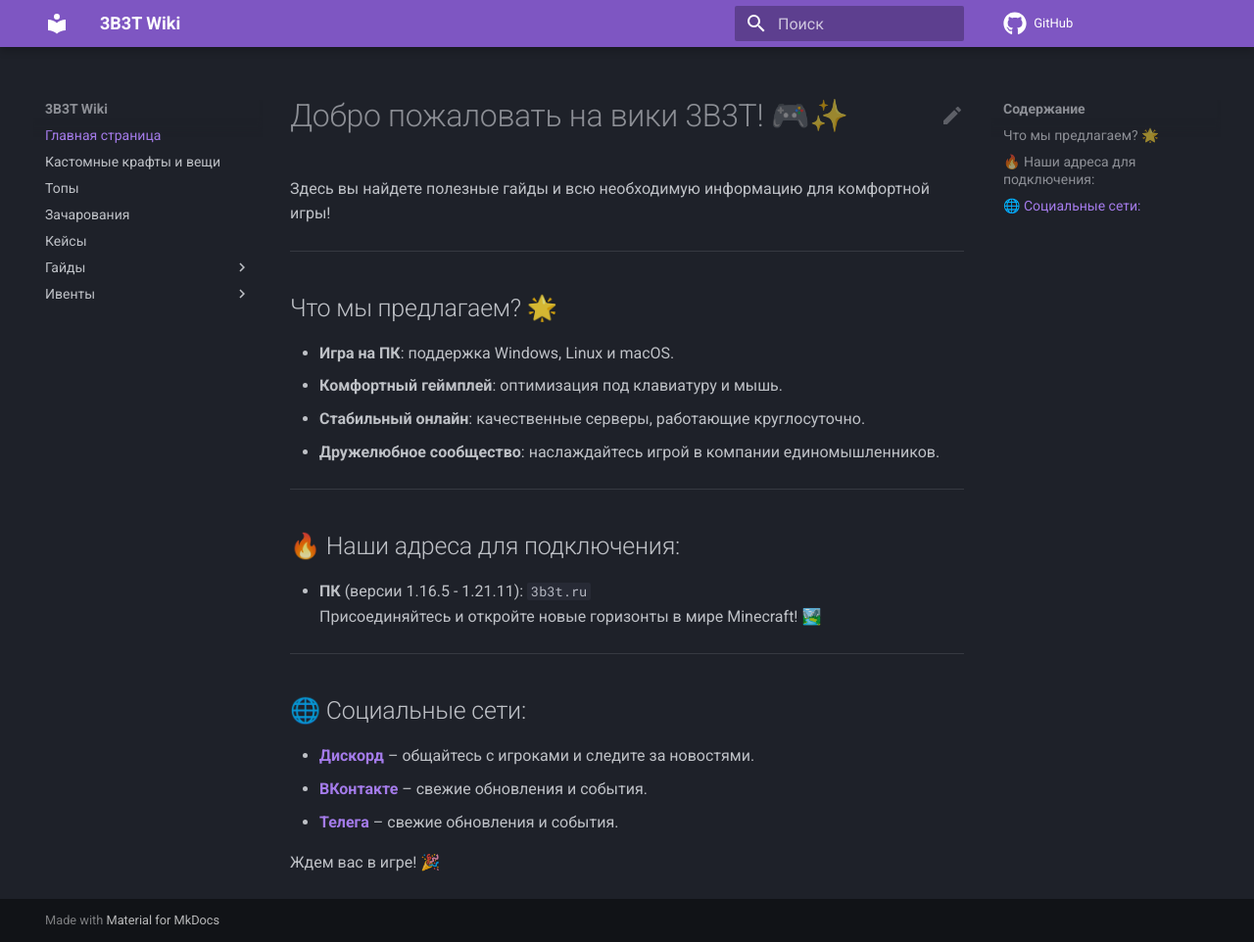
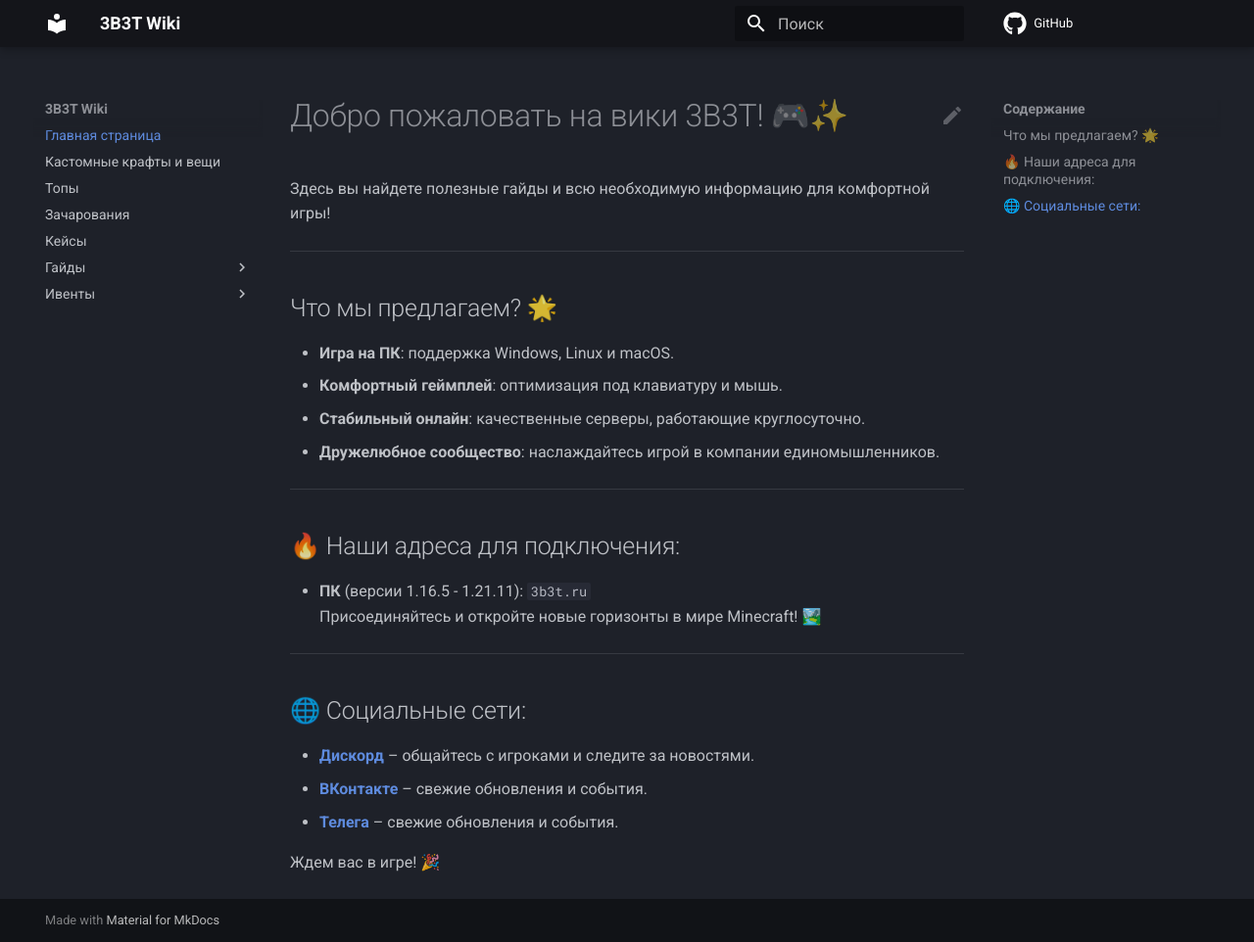
Before and after one commit to 3B3TServer/Docs, an MkDocs documentation site: the page built from docs/index.md, in a window 1280 px wide and 962 px high. Shown: the whole window at 98% size. Built offline with MkDocs 1.6.1 and Material for MkDocs 9.7.7, drawn with Linux system fonts in a browser that asks for light colours; comment, search, counter and statistics services are not loaded.

Commit message:
Update mkdocs.yml

```diff
--- a/mkdocs.yml
+++ b/mkdocs.yml
@@ -24,7 +24,7 @@ theme:
   language: ru
   palette:
     scheme: slate
-    primary: deep purple
+    primary: black
     accent: indigo
   icon:
     repo: fontawesome/brands/github
```
